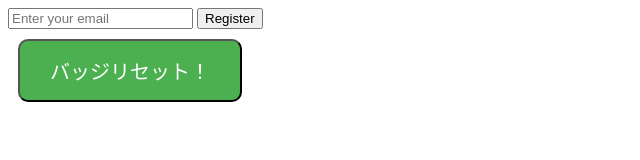
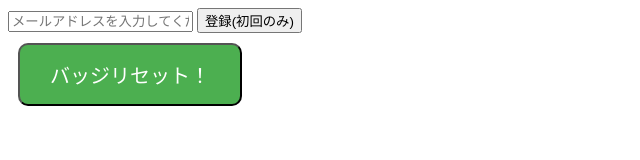
Before and after one commit to tabasann/nappsheet_1, a plain HTML site: page index.html in a window 1280 px wide. Shown: the whole page, without its empty margins (0-640 px from the left). Drawn offline with Linux system fonts and the light colour scheme.

Commit message:
Update index.html

```diff
--- a/index.html
+++ b/index.html
@@ -28,8 +28,8 @@
 </head>
 <body>
     <div>
-        <input type="text" id="emailInput" placeholder="Enter your email">
-        <button onclick="onesignalogin()">Register</button>
+        <input type="text" id="emailInput" placeholder="メールアドレスを入力してください">
+        <button onclick="onesignalogin()">登録(初回のみ)</button>
     </div>
     <input type="button" value="バッジリセット！" onclick="reset();" id="resetBtn" style="font-size: 20px; padding: 15px 30px; margin: 10px; background-color: #4CAF50; color: white; border-radius: 10px;">
     <script>
```
